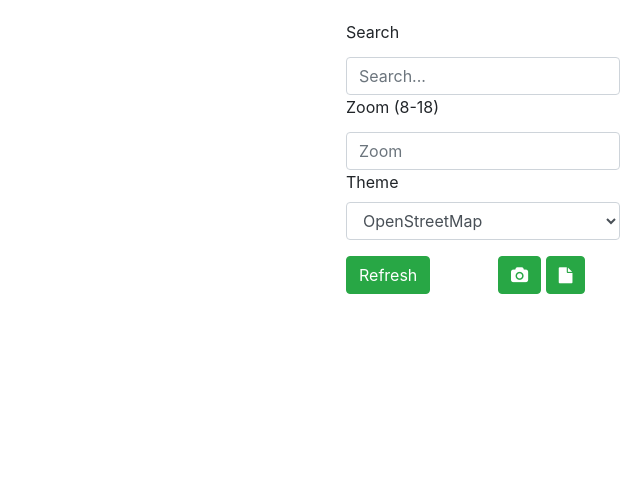
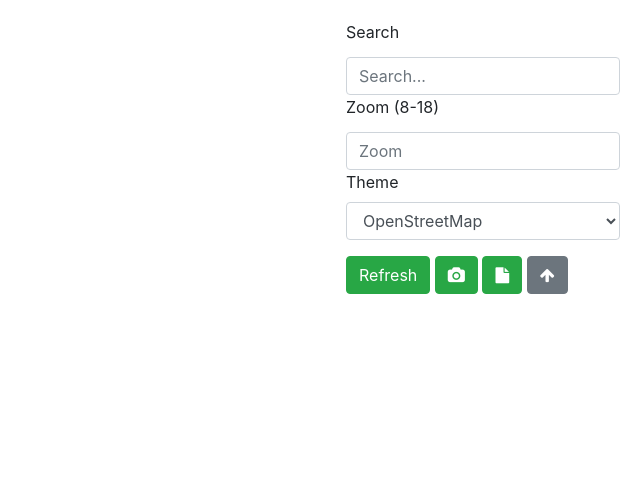
Before and after one commit to zejose/printable_map, a Flask app: template templates/index.html in a window 1280 px wide. Shown: the top 493 px of the page, without its empty margins (640-1280 px from the left). Run offline with Flask 2, Linux system fonts and the light colour scheme; the template is opened without the code that fills it: values that come from a table or form of the project are taken from there, others are empty; some libraries are stand-ins or nearby versions.

Commit message:
updated navigation/added toggle btn

```diff
--- a/templates/index.html
+++ b/templates/index.html
@@ -21,7 +21,7 @@
             z-index: 9999;
         }
 
-        .navigation {
+        #navigation {
             position: fixed;
             right: 10px;
             top: 10px;
@@ -29,7 +29,18 @@
             z-index: 9998;
             background: rgba(255, 255, 255, .8);
             border-radius: 5%;
+            transition: .5s;
         }
+
+        .hide {
+            top: -240px !important;
+            transition: .5s;
+        }
+
+        #toggle-nav-btn i {
+            color: #fff;
+        }
+
         footer {
             position: fixed;
             bottom: 0.625rem;
@@ -48,7 +59,8 @@
     {% if messages %}
     {% for category, message in messages %}
     <div id="alert" class="alert alert-{{ category }} alert-dismissible top-fixed animated fadeInDown" role="alert">
-        <button type="button" class="close" aria-label="Close" onclick="document.getElementById('alert').classList.add('d-none');">
+        <button type="button" class="close" aria-label="Close"
+            onclick="document.getElementById('alert').classList.add('d-none');">
             <span aria-hidden="true"><i class="fa fa-times"></i>
             </span>
         </button>
@@ -80,7 +92,7 @@
     {% endwith %}
 
     <div class="main">
-        <div class="navigation">
+        <div id="navigation">
             <form id="map_nav" method="post">
                 {{ form.hidden_tag() }}
                 {{ form.search.label() }}
@@ -91,15 +103,16 @@
                 {{ form.map_style(class='form-control') }}
 
                 <div class="row mt-3">
-                    <div class="col-6">
+                    <div class="col">
                         {{ form.submit(class='btn btn-success') }}
-                    </div>
-                    <div class="col-6">
                         <a href="{{ url_for('save_png') }}" target="_blank" class="btn btn-success" title="Save as PNG">
                             <i class="fa fa-camera"></i>
                         </a>
                         <a href="{{ url_for('save_pdf') }}" target="_blank" class="btn btn-success" title="Save as PDF">
                             <i class="fa fa-file"></i>
+                        </a>
+                        <a href="#" id="toggle-nav-btn" class="btn btn-secondary" title="Toggle Menu">
+                            <i class="fa fa-arrow-up"></i>
                         </a>
                     </div>
                 </div>
@@ -108,8 +121,18 @@
         </div>
         {{ html_map|safe }}
     </div>
+    <script>
+        let toggleNavButton = document.getElementById('toggle-nav-btn');
+        let navigation = document.getElementById('navigation');
+
+        toggleNavButton.addEventListener('click', function() {
+            navigation.classList.toggle('hide');
+            toggleNavButton.children[0].classList.toggle('fa-rotate-180');
+        })
+    </script>
 </body>
 <footer>
     <span><a href="https://github.com/franzs97/printable_map">Github <i class="fa fa-github"></i></a></span>
 </footer>
+
 </html>
```
